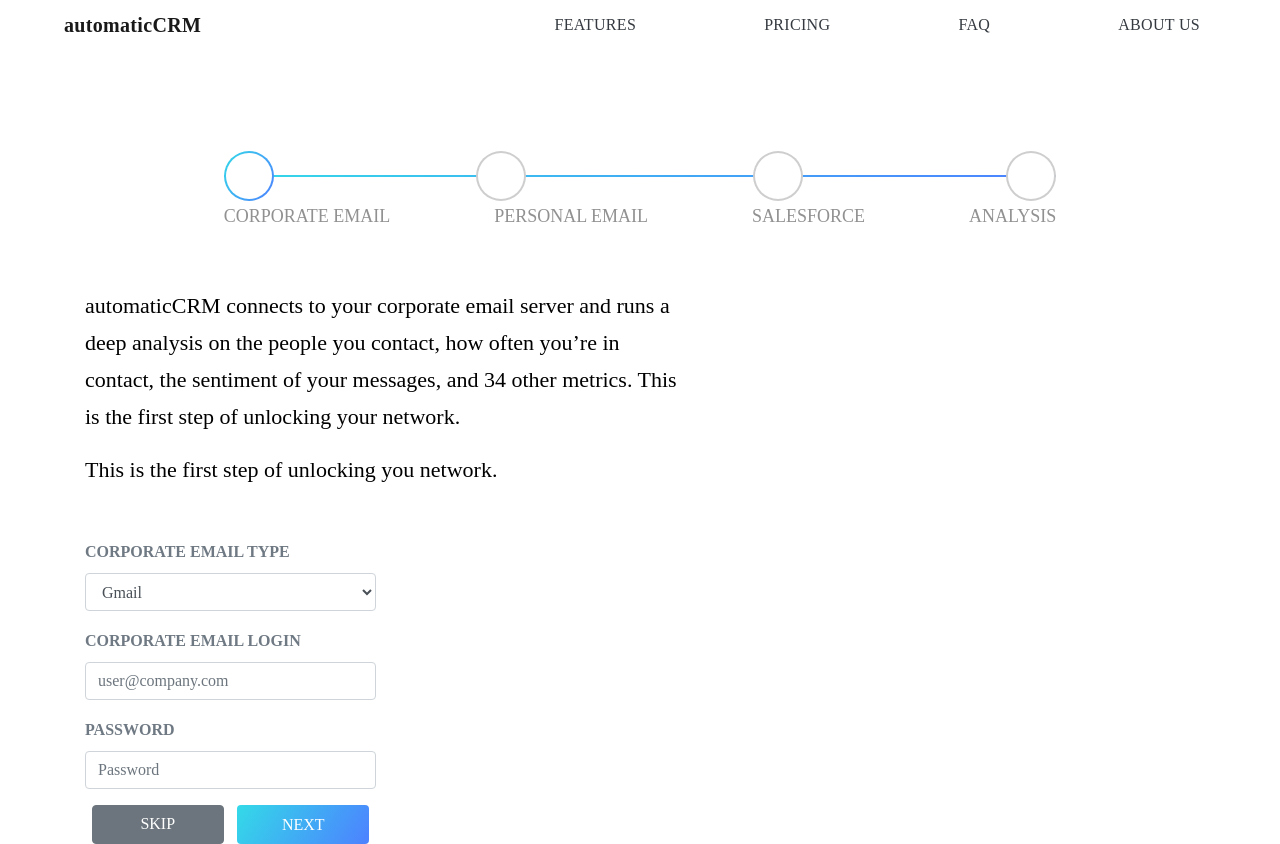
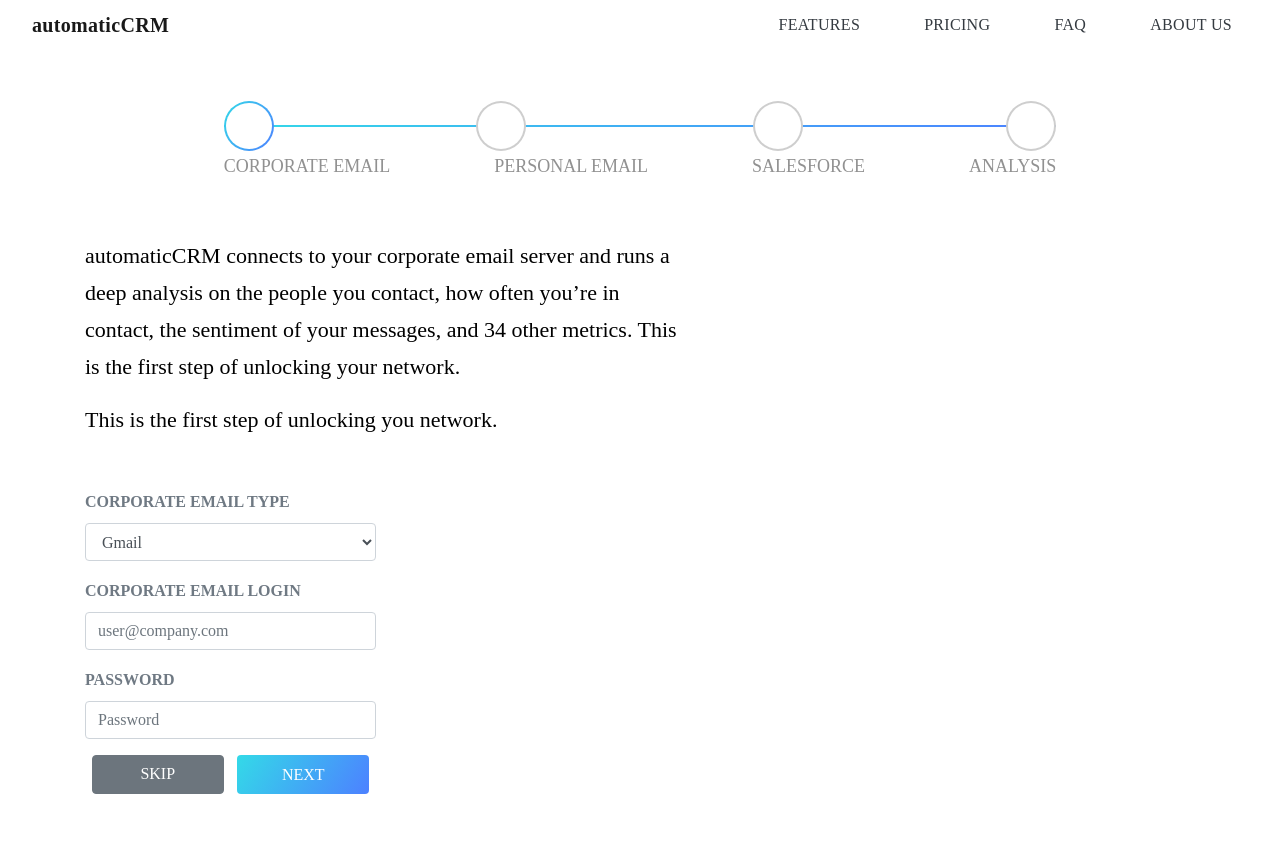
Before and after one commit to dskurbatov/automatic-crm, a React (Create React App) app: page / in a window 1280 px wide. After the commit the page ends 800 px from the top, so only its background shows below. Built offline with nearby package versions, Linux system fonts and the light colour scheme.

Commit message:
changed margin for progressBar and NavBar

```diff
--- a/src/components/Navbar.js
+++ b/src/components/Navbar.js
@@ -3,18 +3,18 @@
 const Navbar = (props) => {
   return(
     <nav className="navbar navbar-light">
-      <a className="navbar-brand font-weight-bold mx-5" href="#">automaticCRM</a>
+      <a className="navbar-brand font-weight-bold mx-3" href="#">automaticCRM</a>
       <ul className="nav">
-        <li className="nav-item mx-5">
+        <li className="nav-item mx-3">
           <a className="nav-link text-uppercase text-dark" href="#">Features</a>
         </li>
-        <li className="nav-item mx-5">
+        <li className="nav-item mx-3">
           <a className="nav-link text-uppercase text-dark" href="#">Pricing</a>
         </li>
-        <li className="nav-item mx-5">
+        <li className="nav-item mx-3">
           <a className="nav-link text-uppercase text-dark" href="#">Faq</a>
         </li>
-        <li className="nav-item mx-5">
+        <li className="nav-item mx-3">
           <a className="nav-link text-uppercase text-dark" href="#">About us</a>
         </li>
       </ul>
--- a/src/index.css
+++ b/src/index.css
@@ -13,7 +13,7 @@
 }
 
 .progressBar {
-  margin-top: 100px;
+  margin-top: 50px;
   height: 87px;
 }
 
```
